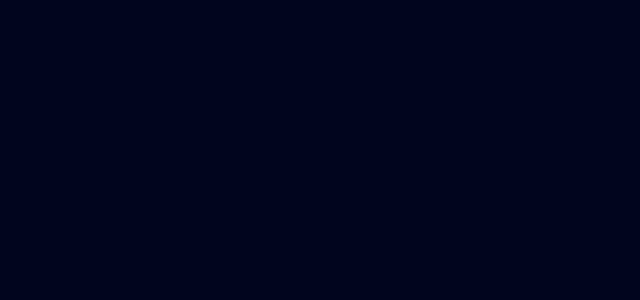
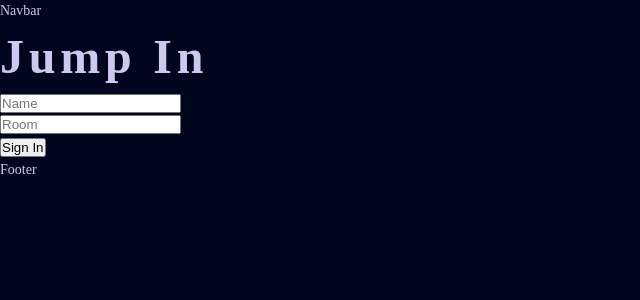
Before and after one commit to VicThorMetaNode/Algoland, a React (Create React App) app: page /join in a window 1280 px wide. Before the commit this address had no page. Shown: the top 300 px of the page, without its empty margins (0-640 px from the left). Built offline with nearby package versions, Linux system fonts and the light colour scheme.

Commit message:
fixing bugs .render + switch router

```diff
--- a/public/index.html
+++ b/public/index.html
@@ -2,14 +2,13 @@
 <html lang="en">
   <head>
     <meta charset="utf-8" />
-    <link rel="icon" href="%PUBLIC_URL%/favicon.ico" />
     <meta name="viewport" content="width=device-width, initial-scale=1" />
     <meta name="theme-color" content="#000000" />
     <meta
       name="description"
       content="Web site created using create-react-app"
     />
-    <link rel="apple-touch-icon" href="%PUBLIC_URL%/logo192.png" />
+
 
     <link rel="manifest" href="%PUBLIC_URL%/manifest.json" />
 
--- a/src/App.js
+++ b/src/App.js
@@ -1,30 +1,35 @@
-import React from 'react'
+import React from "react";
 
 //we may better used Redux instead but let's keep it simple
-import { BrowserRouter as Router, Route, Routes } from "react-router-dom"
+import { Routes, Route } from "react-router";
+
+//Import Layout Component
+import Layout from "./components/Layout";
 
 //import routes
-import Join from './components/Join/Join'
-import Chat from './components/Chat/Chat'
+import Homepage from "./components/Homepage";
+import Join from "./components/Join/Join";
+import Chat from "./components/Chat/Chat";
 
-
-
-
-import './index.css'
+import "./index.css";
 
 /* First time the user visit the page, will be redirected to Join & pass login data then will be redirected to Chat  */
 /* Once we have the data, passed through query strings, we render the chat component */
 const App = () => {
-    return(
+  return (
+    <>
+      <Layout>
+        <div className="routes">
+          <Routes>
+            <Route exact path="/" element={<Homepage />} />
 
-      <Router>
-        <Routes>
-        <Route exact path="/" element={<Join />}></Route>
-        <Route path="/chat" element={<Chat />}> </Route>
-        </Routes>
-      </Router>
-
-    );}
-
+            <Route path="/join" element={<Join />} />
+            <Route path="/chat" element={<Chat />} />
+          </Routes>
+        </div>
+      </Layout>
+    </>
+  );
+};
 
 export default App;
--- a/src/components/Chat/Chat.js
+++ b/src/components/Chat/Chat.js
@@ -1,48 +1,45 @@
-import React, { useState, useEffect } from 'react'
+import React, { useState, useEffect } from "react";
+
+//import socket client
+import { io } from "socket.io-client";
+
+//Import CCS
+import "./Chat.css";
 
 //import Queries
-import queryString from 'query-string'
+const queryString = require("query-string");
 
-//import socket client
-import io from "socket.io-client"
-
-//Import CCS
-import './Chat.css'
-
-
-
-let socket;
-
-
-const Chat = ({ location }) => { // Location is from React Router and can be used as prop
-  const [name, setName] = useState('');
-  const [room, setRoom] = useState('');
+const Chat = ({ location }) => {
+  // Location is from React Router and can be used as prop
+  const [name, setName] = useState("");
+  const [room, setRoom] = useState("");
 
   //define endpoint
-  const ENDPOINT = 'localhost:5000';
+  const ENDPOINT = "localhost:5000";
 
   useEffect(() => {
-  //at the beginning if want to check what data we got back from react router we can also
-  //const data = queryString.parse(location.search);
-  //console.log(location.search);
-  //console.log(data)
-  const { name, room } = queryString.parse(location.search); //location.search gives us URL back from React Router: querystring.parse() method is used to parse a URL query string into an object that contains the key and pair values of the query URL
+    const { name, room } = queryString.parse(location.search); //location.search gives us URL back from React Router: querystring.parse() method is used to parse a URL query string into an object that contains the key and pair values of the query URL
 
-    socket = io(ENDPOINT);
+    const socket = io(ENDPOINT);
 
     setName(name);
     setRoom(room);
 
-    socket.emit('join', { name, room }, (error) => { // socket.emit convention: see doc: 1st pass a message then name and room
-      if(error) {
+    socket.emit("join", { name, room }, (error) => {
+      // socket.emit convention: see doc: 1st pass a message then name and room
+      if (error) {
         alert(error);
       }
     });
   }, [ENDPOINT, location.search]); //using an array here specified to useEffect to change every time ones of these values change
 
   return (
-    <h1>Chat</h1>
+    <div className="outerContainer">
+      <h1>Chat</h1>
+      <p>{name}</p>
+      <p>{room}</p>
+    </div>
   );
-}
+};
 
 export default Chat;
--- /dev/null
+++ b/src/components/Footer.jsx
@@ -0,0 +1,7 @@
+import React from "react";
+
+const Footer = () => {
+  return <div>Footer</div>;
+};
+
+export default Footer;
--- /dev/null
+++ b/src/components/Homepage.jsx
@@ -0,0 +1,7 @@
+import React from "react";
+
+const Homepage = () => {
+  return <div>Aloha Homepage</div>;
+};
+
+export default Homepage;
--- a/src/components/Join/Join.js
+++ b/src/components/Join/Join.js
@@ -1,7 +1,7 @@
 import React, { useState} from 'react'
 
 //Import router
-import { Link} from "react-router-dom"
+import { Link } from "react-router-dom"
 
 //Import CCS
 import './Join.css'
@@ -17,12 +17,10 @@ const [room, setRoom] = useState('');
      <div className='joinOuterContainer'>
        <div className='joinInnerContainer'>
          <h1 className='join-title'>Jump In</h1>
-         <div><input placeholder='Name' className='joinInput' type="text" onChange={(event) => setName(event.target.value)} /></div> {/*we use event.target.value to store the data input*/}
-         <div><input placeholder='Room' className='joinInput mt-20'type="text"  onChange={(event) => setRoom(event.target.value)} /></div>{/*we use event.target.value to store the data input*/}
-         {/*we pass data as URL using query strings*/}
-         {/*to prevent user access link without entering name or room using event + event.preventDefault() : null. Null because if name + room then do nothing*/}
-         {/*using dynamic to=link we are able to use inputs inside URL and read name and room chat components */}
-         <Link onClick={event => (!name || !room) ? event.preventDefault() : null} to={`/chat?name=${name}&room=${room}`}>
+         <div> <input placeholder="Name" className="joinInput" type="text" onChange={(event) => setName(event.target.value)} /></div> {/*we use event.target.value to store the data input*/}
+         <div><input placeholder="Room" className="joinInput mt-20" type="text" onChange={(event) => setRoom(event.target.value)} /></div>{/*we use event.target.value to store the data input*/}
+
+         <Link onClick={e => (!name || !room) ? e.preventDefault() : null} to={`/chat?name=${name}&room=${room}`}>
          <button className='button mt-20'type='submit'>Sign In</button>
          </Link>
        </div>
--- /dev/null
+++ b/src/components/Layout.jsx
@@ -0,0 +1,19 @@
+import React from "react";
+
+//Import components
+import Footer from "./Footer";
+import Navbar from "./Navbar";
+
+export default function Layout({ children }) {
+  return (
+    <>
+      <div>
+        <Navbar />
+      </div>
+      <main>{children}</main>
+      <div>
+        <Footer />
+      </div>
+    </>
+  );
+}
--- /dev/null
+++ b/src/components/Navbar.jsx
@@ -0,0 +1,7 @@
+import React from "react";
+
+const Navbar = () => {
+  return <div>Navbar</div>;
+};
+
+export default Navbar;
--- a/src/index.js
+++ b/src/index.js
@@ -1,12 +1,15 @@
-import React from 'react'
+import { StrictMode } from "react";
+import { createRoot } from "react-dom/client";
+import { BrowserRouter as Router } from "react-router-dom";
+import App from "./App";
 
+const rootElement = document.getElementById("root");
+const root = createRoot(rootElement);
 
-
-import App from './App'
-
-import { createRoot } from 'react-dom/client';
-const container = document.getElementById('root');
-const root = createRoot(container);
-root.render(<React.StrictMode>
-  <App />
-</React.StrictMode>);
+root.render(
+  <StrictMode>
+    <Router>
+      <App />
+    </Router>
+  </StrictMode>
+);
```
Also changed, not shown: public/manifest.json (deleted).
